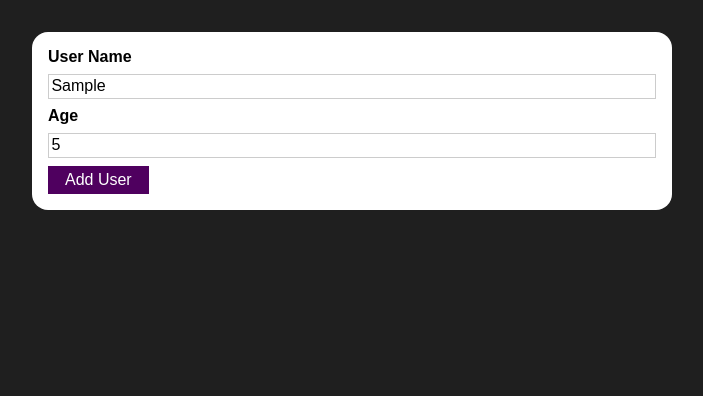
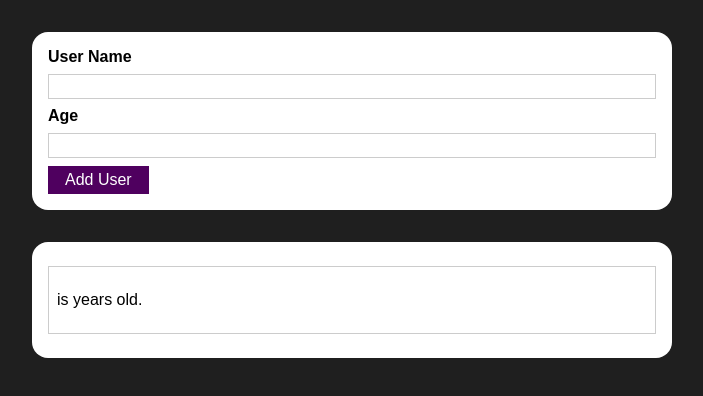
Before and after one commit to SivaRajana/React_Projects, a React (Create React App) app: page / in a window 1280 px wide. Both pictures are taken after typing "Sample", "5" into the empty fields and a click on the button "Add User". Shown: the top 396 px of the page, without its empty margins (288-991 px from the left). Built offline with nearby package versions, Linux system fonts and the light colour scheme.

Commit message:
two way binding, child to parent communication implemented b/n user and App components

```diff
--- a/src/App.js
+++ b/src/App.js
@@ -1,10 +1,21 @@
-import React from 'react';
+import React, { useState } from 'react';
 import AddUser from './Components/Users/AddUser';
+import UserList from './Components/Users/UserList';
 
 function App() {
+
+  const [usersList, setUsersList] = useState([]);
+
+  const addUserHandler = (userDetails) => {
+    setUsersList((prevUsersList) => {
+      return [...prevUsersList, userDetails];
+    })
+  }
+
   return (
     <div>
-      <AddUser />
+      <AddUser addUser={addUserHandler} />
+      <UserList usersList={usersList} />
     </div>
   );
 }
--- a/src/Components/UI/Button.js
+++ b/src/Components/UI/Button.js
@@ -3,7 +3,9 @@ import buttonStyle from "./Button.module.css";
 
 const Button = (props) => {
     return (
-        <button className={buttonStyle.button}>{props.buttonTitle}</button>
+        <button className={buttonStyle.button}
+            type={props.type || "button"}
+            onClick={props.onClick}> {props.children}</button >
     )
 }
 
--- a/src/Components/Users/AddUser.js
+++ b/src/Components/Users/AddUser.js
@@ -1,22 +1,48 @@
-import React from "react";
+import React, { useState } from "react";
 import Card from "../UI/Card";
 import styles from "./AddUser.module.css";
 import Button from "../UI/Button";
 
 const AddUser = (props) => {
+    const [userName, setUserName] = useState("");
+    const [userAge, setUserAge] = useState("");
+    const [userDetails, setUserDetails] = useState({ name: "", age: "" });
 
     const addUserHandler = (event) => {
         event.preventDefault();
+        if (userName.trim().length === 0 || userAge.trim().length === 0) {
+            alert("Enter valid Details");
+            return;
+        }
+        if (+ userAge < 1) {
+            alert("Age should be greater than 1");
+            return;
+        }
+        console.log(`${userName} >> ${userAge}`);
+        setUserDetails((prevData) => {
+            return { ...prevData, name: userName, age: userAge }
+        });
+        props.addUser(userDetails);
+        setUserAge('');
+        setUserName("");
+    }
+
+    const onUserNameChangeHandler = (event) => {
+        setUserName(event.target.value);
+    }
+
+    const onUserAgeChangeHandler = (event) => {
+        setUserAge(event.target.value);
     }
 
     return (
         <Card className={styles.input}>
             <form onSubmit={addUserHandler} >
                 <label htmlFor="userName">User Name</label>
-                <input type="text" id="username" />
+                <input type="text" id="username" value={userName} onChange={onUserNameChangeHandler} />
                 <label htmlFor="age">Age</label>
-                <input type="number" id="age" />
-                <Button buttonTitle="Add User" />
+                <input type="number" id="age" value={userAge} onChange={onUserAgeChangeHandler} />
+                <Button type="submit" >Add User</Button>
             </form>
         </Card>
     )
--- /dev/null
+++ b/src/Components/Users/User.js
@@ -0,0 +1,12 @@
+import React from "react";
+
+const User = (props) => {
+
+    return (
+        <li>
+            <p>{`${props.name} is ${props.age} years old.`}</p>
+        </li>
+    )
+}
+
+export default User;
--- /dev/null
+++ b/src/Components/Users/UserList.js
@@ -0,0 +1,18 @@
+import React from "react";
+import classes from "./UserList.module.css";
+import Card from "../UI/Card";
+import User from "./User";
+
+const UserList = (props) => {
+
+    return (
+        <Card className={classes.users}>
+            <ul>
+                {props.usersList.map((eachUser) => <User key={Math.random()} name={eachUser.name} age={eachUser.age} />)}
+            </ul>
+        </Card>
+    )
+
+}
+
+export default UserList;
--- /dev/null
+++ b/src/Components/Users/UserList.module.css
@@ -0,0 +1,16 @@
+.users {
+    margin: 2rem auto;
+    width: 90%;
+    max-width: 40rem;
+  }
+
+  .users ul {
+    list-style: none;
+    padding: 1rem;
+  }
+
+  .users li {
+    border: 1px solid #ccc;
+    margin: 0.5rem 0;
+    padding: 0.5rem;
+  }
```
Also changed, not shown: src/Components/Users/User.module.css (added).
